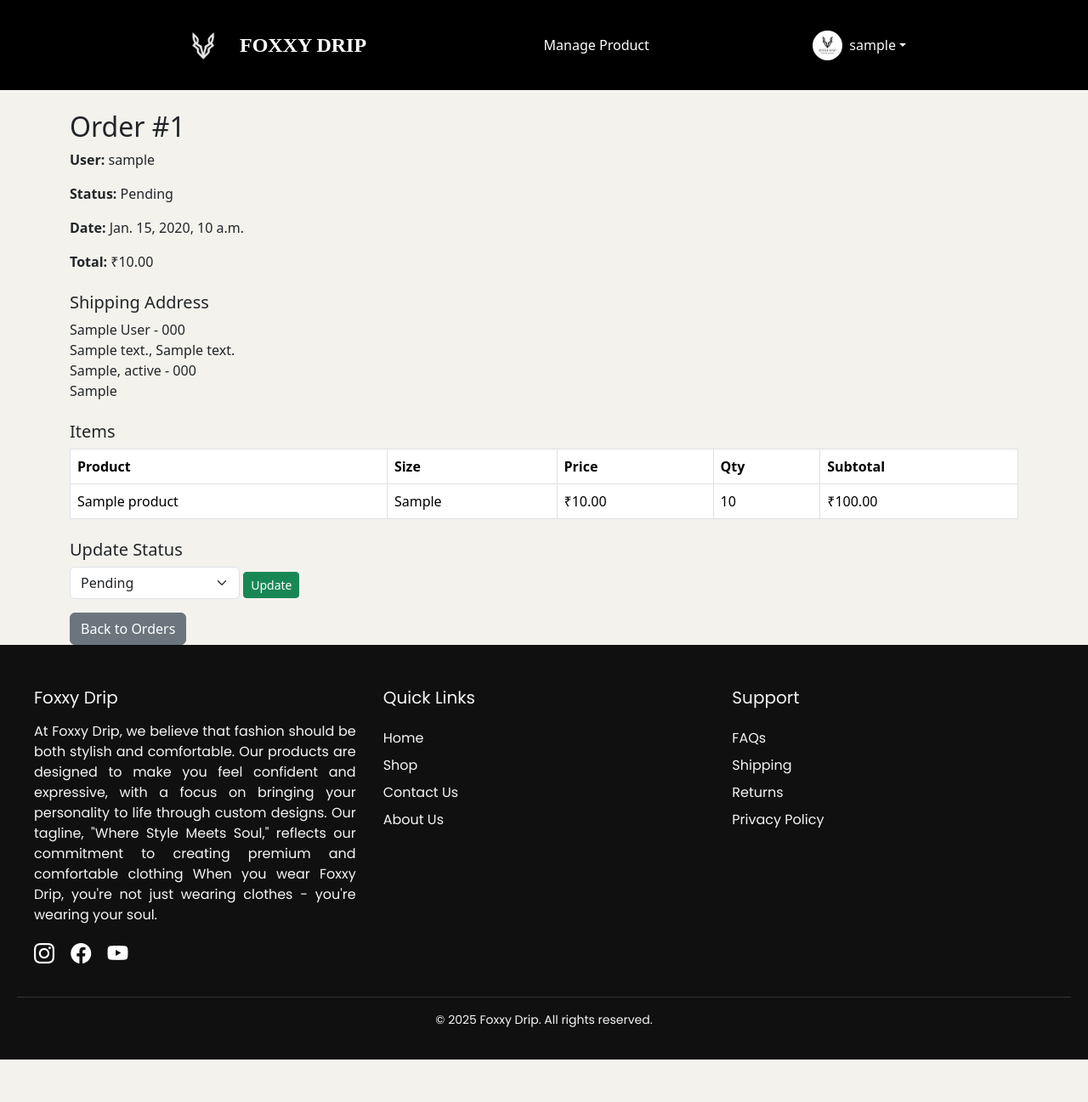
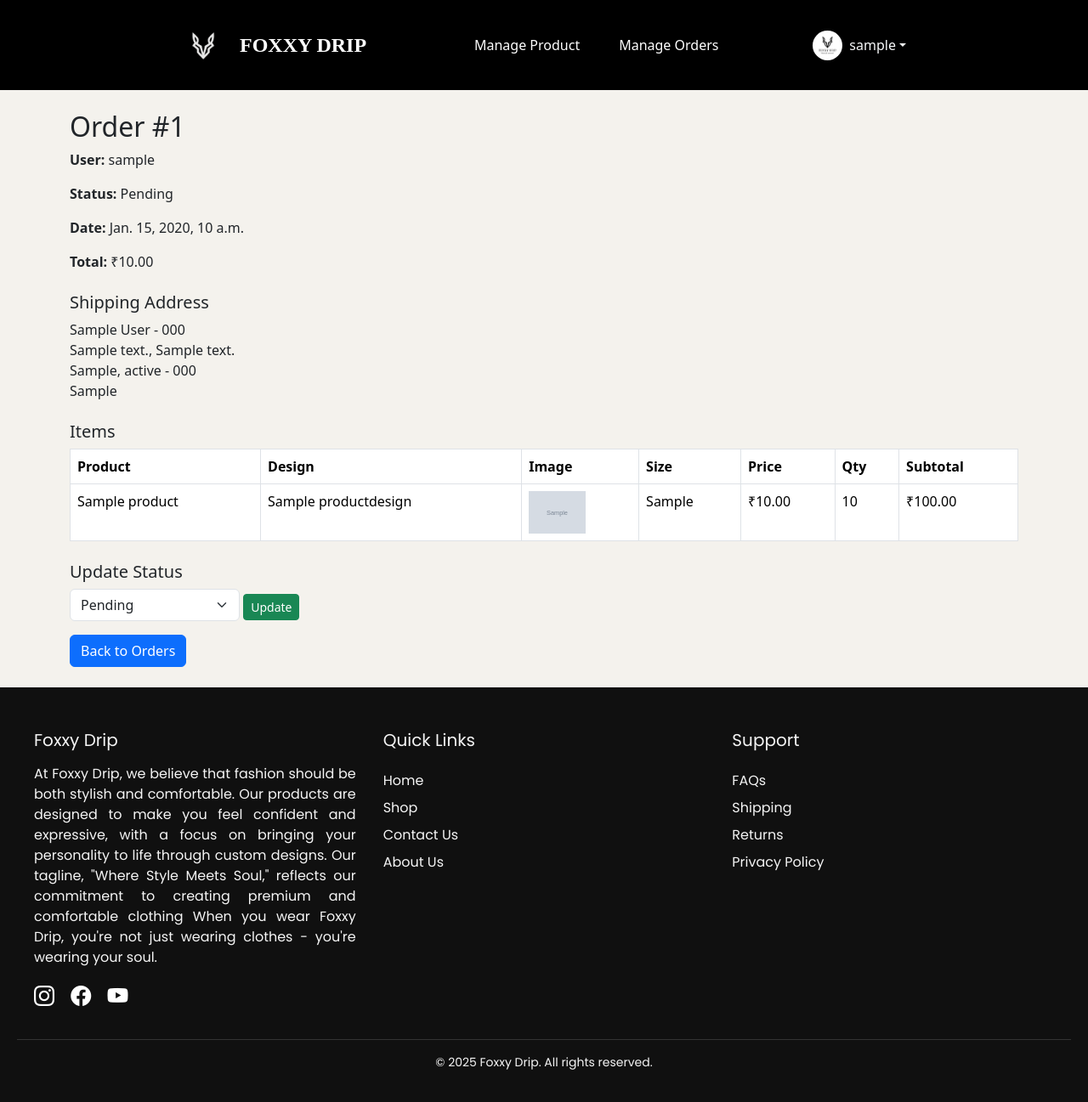
Before and after one commit to ArshGoel/Foxxy-Drip, a Django app: page /dash/admin/orders/1/ in a window 1280 px wide. Shown: the whole page at 85% size. Before the commit the page ends 1247 px from the top, so only its background shows below. Run offline with Django 3.2, Linux system fonts and the light colour scheme; a user stored in the database is signed in; tables that the repository leaves empty hold one stand-in row (values such as "Sample post"); grey boxes marked "Sample" are stand-in pictures; some web fonts are replaced.

Commit message:
addded products

```diff
--- a/Services/templates/admin_order_detail.html
+++ b/Services/templates/admin_order_detail.html
@@ -1,8 +1,9 @@
 {% extends "base.html" %}
+{% load static %}
 {% block title %}Order #{{ order.id }} - Admin{% endblock %}
 
 {% block body %}
-<div class="container mt-4">
+<div class="container mt-4 mb-4">
     <h2>Order #{{ order.id }}</h2>
     <p><strong>User:</strong> {{ order.profile.user.username }}</p>
     <p><strong>Status:</strong> {{ order.get_status_display }}</p>
@@ -22,6 +23,8 @@
         <thead>
             <tr>
                 <th>Product</th>
+                <th>Design</th>
+                <th>Image</th>
                 <th>Size</th>
                 <th>Price</th>
                 <th>Qty</th>
@@ -32,6 +35,20 @@
             {% for item in order.items.all %}
             <tr>
                 <td>{{ item.product.name }}</td>
+                <td>
+                    {% if item.design %}
+                        {{ item.design.name }}
+                    {% else %}
+                        -
+                    {% endif %}
+                </td>
+                <td>
+                    {% if item.design and item.design.images.first %}
+                        <img src="{{ item.design.images.first.image.url }}" alt="{{ item.design.name }}" style="height:50px; width:auto;">
+                    {% else %}
+                        -
+                    {% endif %}
+                </td>
                 <td>{{ item.size }}</td>
                 <td>₹{{ item.price }}</td>
                 <td>{{ item.quantity }}</td>
@@ -53,7 +70,7 @@
     </form>
 
     <div class="mt-3">
-        <a href="{% url 'admin_orders_list' %}" class="btn btn-secondary">Back to Orders</a>
+        <a href="{% url 'admin_orders_list' %}" class="btn btn-primary">Back to Orders</a>
     </div>
 </div>
 {% endblock %}
--- a/Services/templates/admin_orders_list.html
+++ b/Services/templates/admin_orders_list.html
@@ -1,5 +1,7 @@
 {% extends "base.html" %}
+{% load static %}
 {% block title %}All Orders - Admin{% endblock %}
+{% block ordersactive %}active{% endblock ordersactive %}
 
 {% block body %}
 <div class="container mt-4">
--- a/templates/base.html
+++ b/templates/base.html
@@ -67,6 +67,9 @@
                         {% if request.user.is_superuser %}
                         <li class="nav-item">
                             <a class="nav-link {% block uploadproductactive %}{% endblock uploadproductactive %}" href="{% url 'upload_product' %}">Manage Product</a>
+                        </li>
+                        <li class="nav-item">
+                            <a class="nav-link {% block ordersactive %}{% endblock ordersactive %}" href="{% url 'admin_orders_list' %}">Manage Orders</a>
                         </li>
                         {% else %}
                         <li class="nav-item">
```
Also changed, not shown: media/products/P002_design_32_1759403848.jpg (added), media/products/P003_design_33_1759403923.jpg (added), 1 other file.
